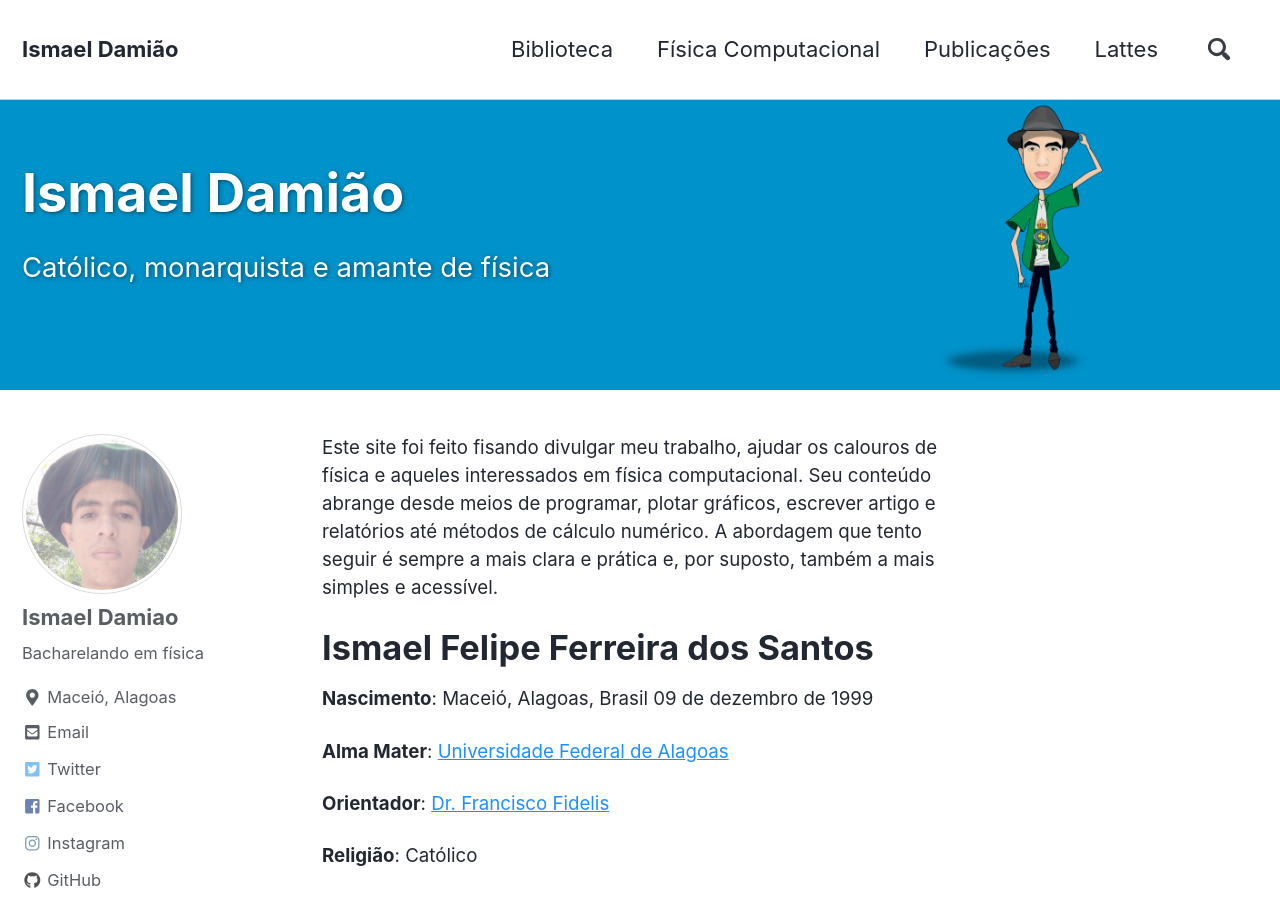
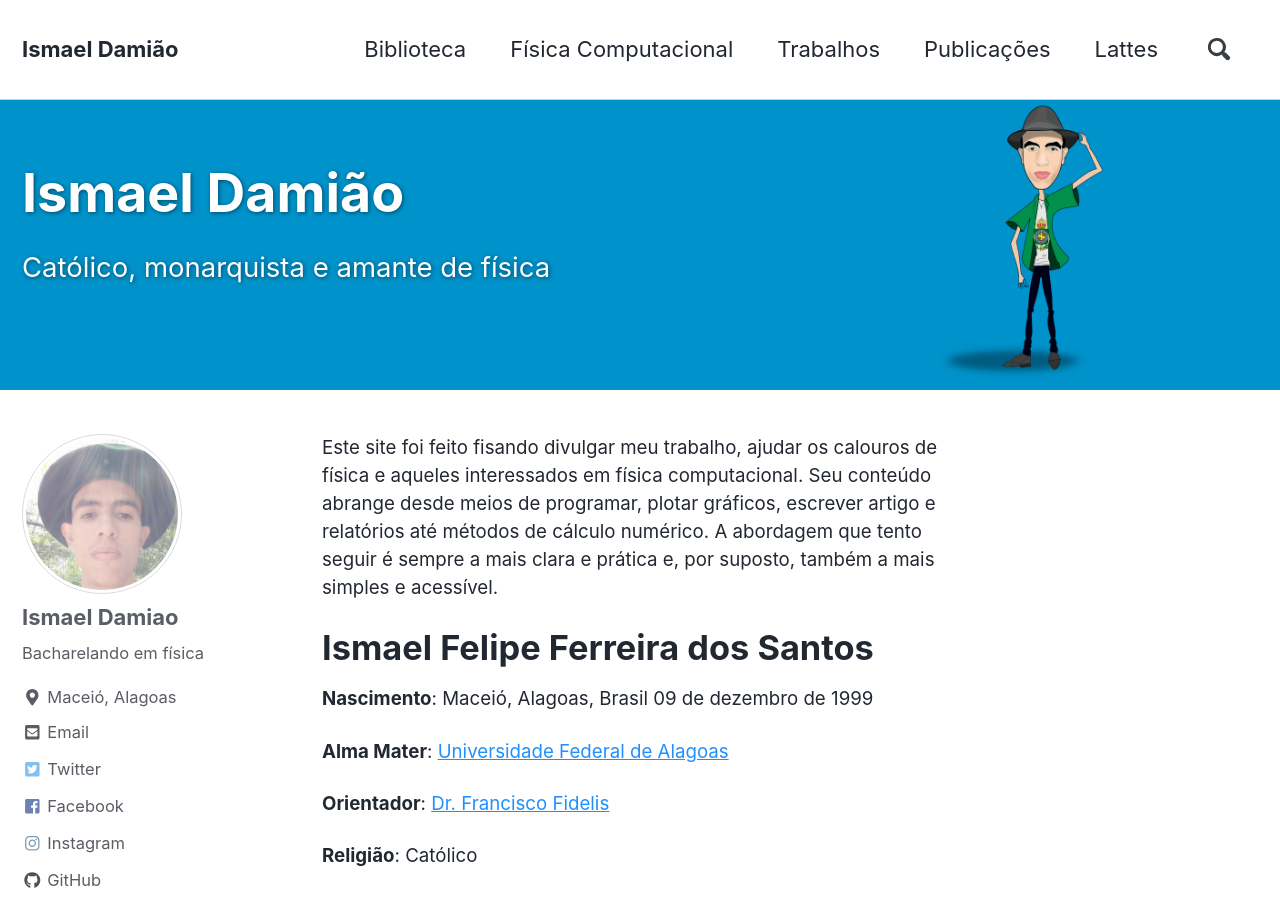
Before and after one commit to ismaeldamiao/ismaeldamiao.github.io, a Jekyll site: the page built from _pages/pt/pt.md, in a window 1280 px wide and 900 px high. Built offline with Jekyll 4.4.1, drawn with Linux system fonts in a browser that asks for light colours; nearby versions of some CDN libraries.

Commit message:
Update navigation.yml

```diff
--- a/_data/navigation.yml
+++ b/_data/navigation.yml
@@ -3,6 +3,8 @@ pt:
     url: /pt/library/
   - title: "Física Computacional"
     url: /pt/ComputationalPhysics/
+  - title: "Trabalhos"
+    url: /pt/trabalhos/
   - title: "Publicações"
     url: /pt/publications/
   - title: "Lattes"
```
